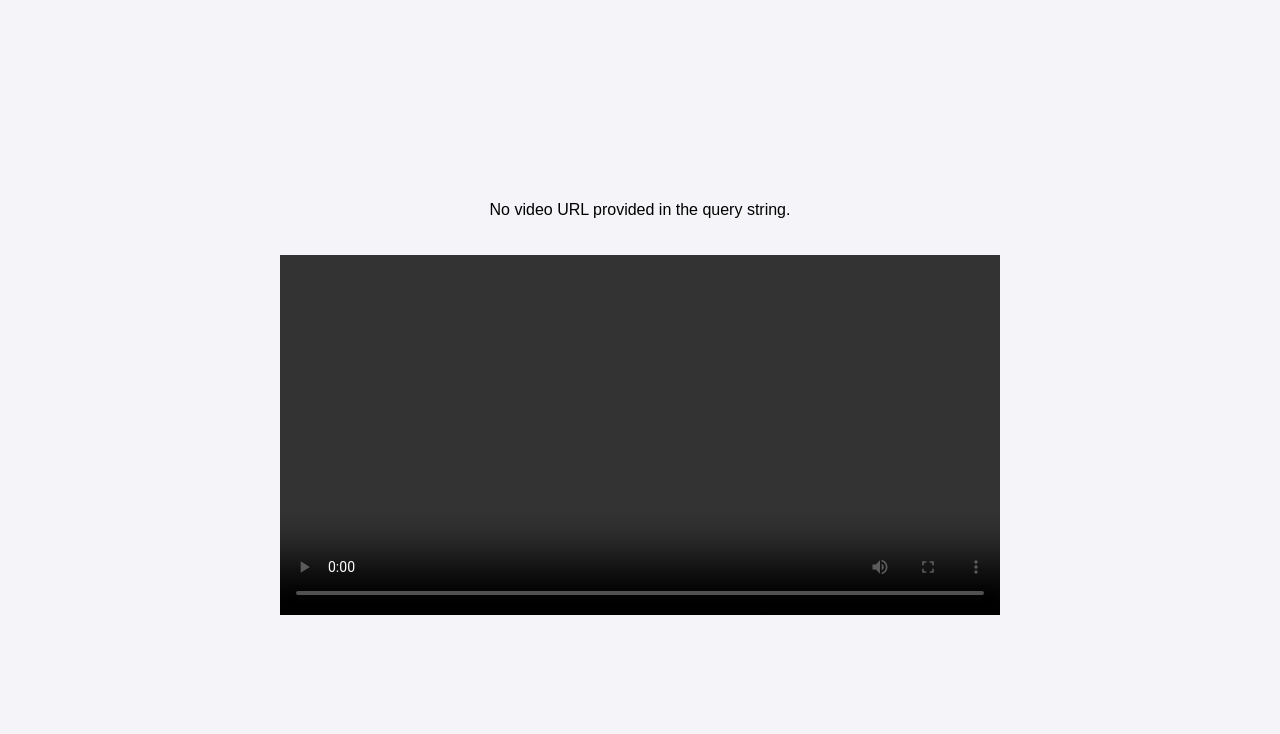
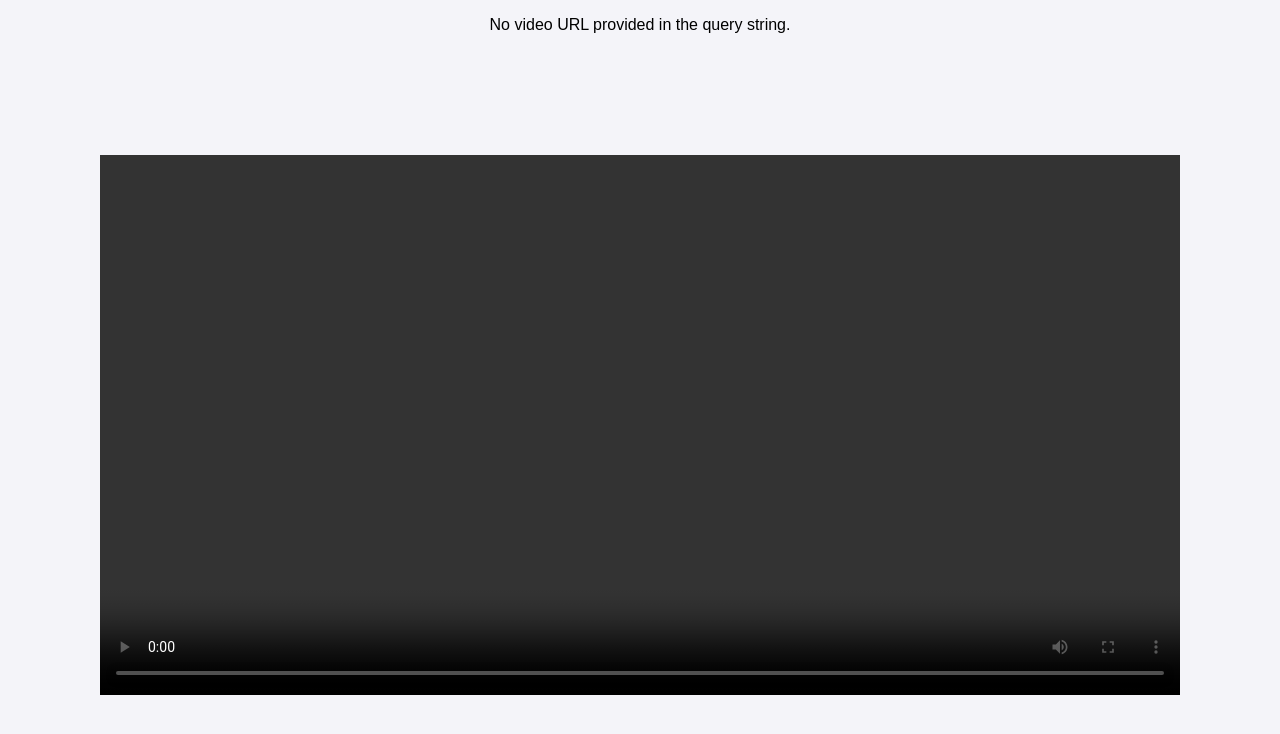
Before and after one commit to bighamx/Html, a plain HTML site: page player.html in a window 1280 px wide. Drawn offline with Linux system fonts and the light colour scheme.

Commit message:
Update player.html

```diff
--- a/player.html
+++ b/player.html
@@ -19,9 +19,9 @@
             color: #333;
         }
         video {
-            margin-top: 20px;
-            width: 80%;
-            max-width: 720px;
+            margin:auto;
+            width: 100%;
+            max-width: 1080px;
         }
     </style>
 </head>
```
